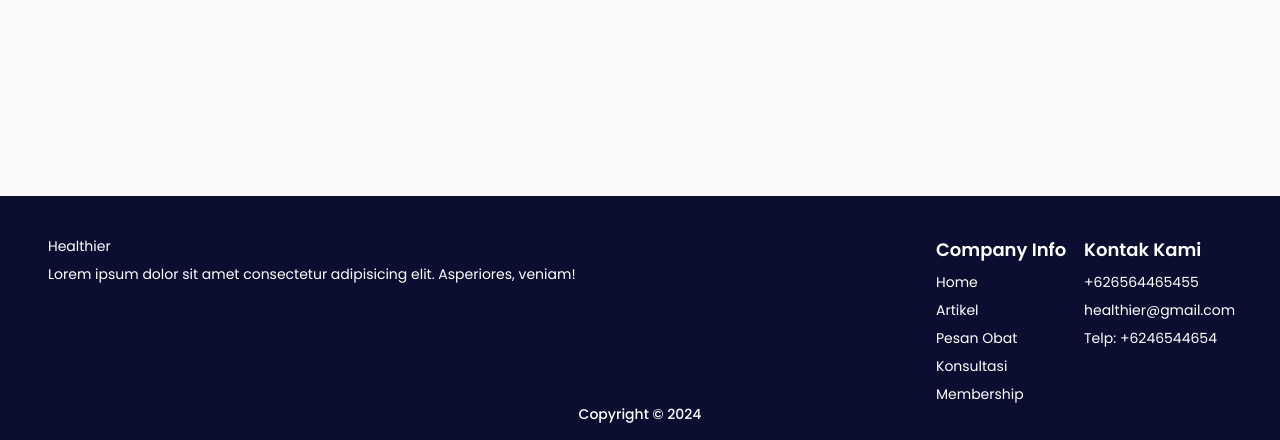
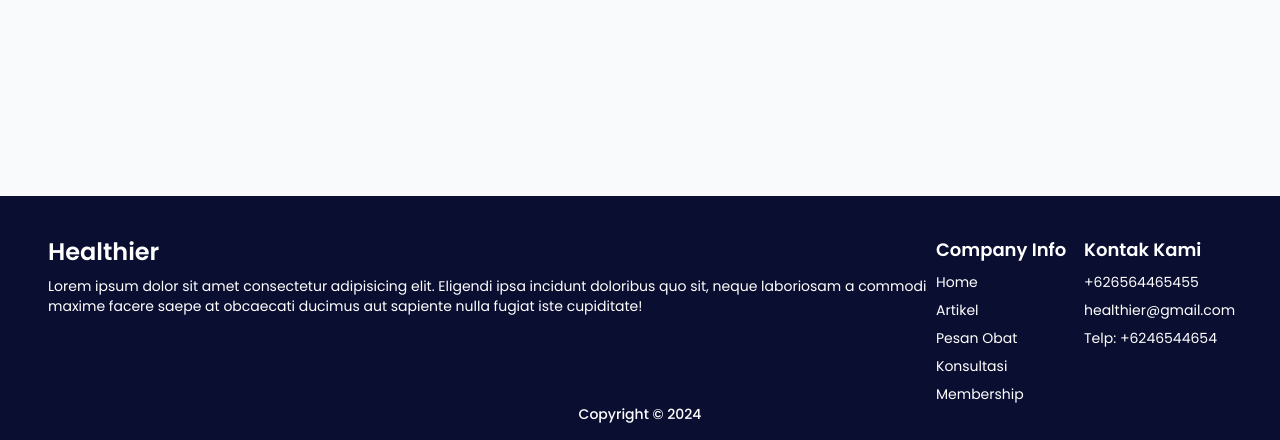
Before and after one commit to ardianilyas/healthier, a Laravel app: page / in a window 1280 px wide. Shown: the part 360-800 px from the top of the page. Run offline with Laravel 12, Linux system fonts and the light colour scheme; style sheets or scripts are compiled from the project's sources.

Commit message:
update footer

```diff
--- a/resources/views/components/footer.blade.php
+++ b/resources/views/components/footer.blade.php
@@ -1,11 +1,11 @@
 <footer class="bg-[#0A0E31] text-white text-sm w-full">
     <div class="w-full px-8 md:px-10 lg:px-12 pt-10 pb-4">
-        <div class="w-full grid grid-cols-8">
-            <div class="col-span-6">
-                <h1>Healthier</h1>
-                <p class="mt-2">Lorem ipsum dolor sit amet consectetur adipisicing elit. Asperiores, veniam!</p>
+        <div class="w-full grid grid-rows-2 md:grid-rows-none lg:grid-cols-8">
+            <div class="lg:col-span-6">
+                <h1 class="text-2xl font-semibold">Healthier</h1>
+                <p class="mt-2">Lorem ipsum dolor sit amet consectetur adipisicing elit. Eligendi ipsa incidunt doloribus quo sit, neque laboriosam a commodi maxime facere saepe at obcaecati ducimus aut sapiente nulla fugiat iste cupiditate!</p>
             </div>
-            <div class="">
+            <div class="mt-6 lg:mt-0">
                 <h3 class="text-lg font-semibold">Company Info</h3>
                 <ul class="mt-2 flex flex-col gap-2">
                     <li><a href="">Home</a></li>
@@ -15,7 +15,7 @@
                     <li><a href="">Membership</a></li>
                 </ul>
             </div>
-            <div class="">
+            <div class="mt-6 lg:mt-0">
                 <h3 class="text-lg font-semibold">Kontak Kami</h3>
                 <ul class="mt-2 flex flex-col gap-2">
                     <li>+626564465455</li>
@@ -24,6 +24,6 @@
                 </ul>
             </div>
         </div>
-        <p class="font-medium text-center">Copyright &copy; 2024</p>
+        <p class="font-medium mt-6 lg:mt-0 lg:text-center">Copyright &copy; 2024</p>
     </div>
 </footer>
```
